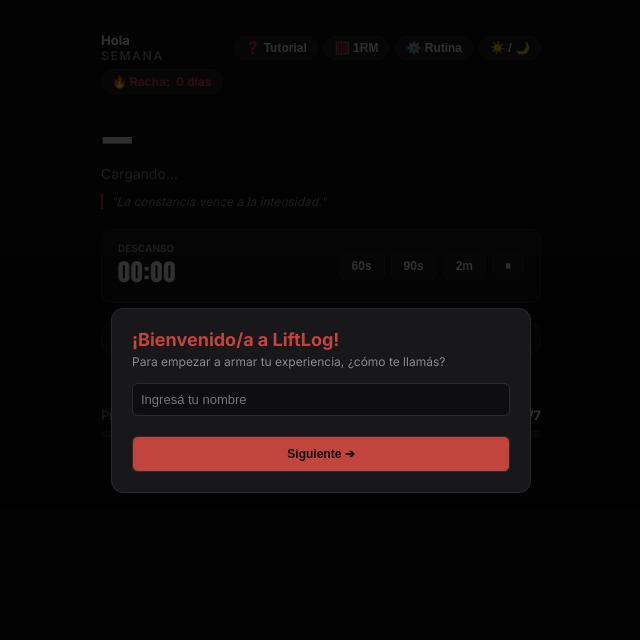
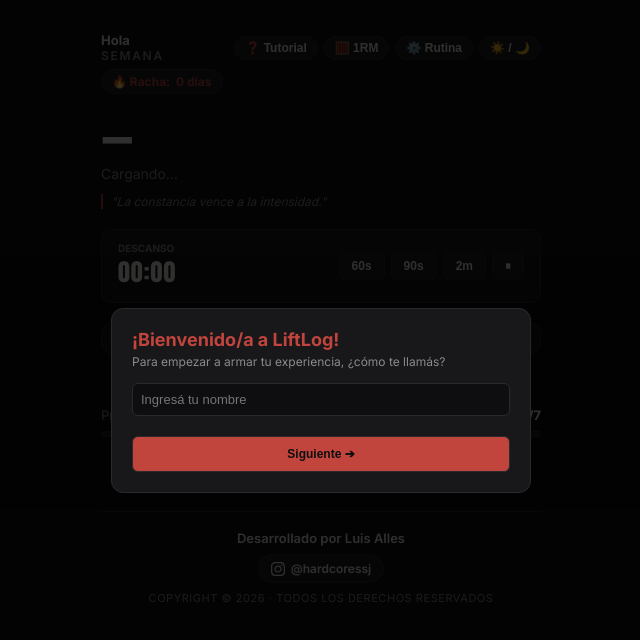
Before and after one commit to UrHardcore/Fitness-Gym-Bro, a plain HTML site: page index.html in a window 1280 px wide. Shown: the whole page, without its empty margins (319-959 px from the left). Drawn offline with nearby package versions, Linux system fonts and the light colour scheme.

Commit message:
Update index.html

```diff
--- a/index.html
+++ b/index.html
@@ -227,6 +227,57 @@
   .reset-link{ margin-top: 22px; text-align:center; }
   .reset-link button{ background:none; border:none; color: var(--text-muted); font-size: 12px; cursor:pointer; text-decoration: underline; }
 
+  /* Estilos para Firma y Redes */
+  .footer-branding {
+    margin-top: 32px;
+    padding-top: 18px;
+    border-top: 1px solid var(--border);
+    text-align: center;
+    display: flex;
+    flex-direction: column;
+    align-items: center;
+    gap: 8px;
+  }
+
+  .footer-copy {
+    font-size: 11px;
+    color: var(--text-muted);
+    letter-spacing: 0.05em;
+    text-transform: uppercase;
+  }
+
+  .footer-author {
+    font-size: 13px;
+    font-weight: 600;
+    color: var(--text);
+  }
+
+  .ig-link {
+    display: inline-flex;
+    align-items: center;
+    gap: 6px;
+    background: var(--surface-2);
+    border: 1px solid var(--border);
+    padding: 6px 12px;
+    border-radius: 20px;
+    color: var(--text);
+    text-decoration: none;
+    font-size: 12px;
+    font-weight: 600;
+    transition: background 0.2s ease, border-color 0.2s ease;
+  }
+
+  .ig-link:hover {
+    border-color: var(--accent);
+    background: var(--accent-soft);
+  }
+
+  .ig-icon {
+    width: 14px;
+    height: 14px;
+    fill: currentColor;
+  }
+
   .modal-overlay {
     position: fixed; top: 0; left: 0; right: 0; bottom: 0;
     background: rgba(0,0,0,0.8); display: none;
@@ -318,6 +369,18 @@
   <div class="reset-link">
     <button id="resetBtn">Reiniciar esta semana</button>
   </div>
+
+  <!-- Pie de página con Firma de Autor -->
+  <footer class="footer-branding">
+    <div class="footer-author">Desarrollado por Luis Alles</div>
+    <a href="https://www.instagram.com/hardcoressj" target="_blank" rel="noopener noreferrer" class="ig-link">
+      <svg class="ig-icon" viewBox="0 0 24 24">
+        <path d="M12 2.163c3.204 0 3.584.012 4.85.07 3.252.148 4.771 1.691 4.919 4.919.058 1.265.069 1.645.069 4.849 0 3.205-.012 3.584-.069 4.849-.149 3.225-1.664 4.771-4.919 4.919-1.266.058-1.644.07-4.85.07-3.204 0-3.584-.012-4.849-.07-3.26-.149-4.771-1.699-4.919-4.92-.058-1.265-.07-1.644-.07-4.849 0-3.204.013-3.583.07-4.849.149-3.227 1.664-4.771 4.919-4.919 1.266-.057 1.645-.069 4.849-.069zm0-2.163c-3.259 0-3.667.014-4.947.072-4.358.2-6.78 2.618-6.98 6.98-.059 1.281-.073 1.689-.073 4.948 0 3.259.014 3.668.072 4.948.2 4.358 2.618 6.78 6.98 6.98 1.281.058 1.689.072 4.948.072 3.259 0 3.668-.014 4.948-.072 4.354-.2 6.782-2.618 6.979-6.98.059-1.28.073-1.689.073-4.948 0-3.259-.014-3.667-.072-4.947-.196-4.354-2.617-6.78-6.979-6.98-1.281-.059-1.69-.073-4.949-.073zm0 5.838c-3.403 0-6.162 2.759-6.162 6.162s2.759 6.163 6.162 6.163 6.162-2.759 6.162-6.163c0-3.403-2.759-6.162-6.162-6.162zm0 10.162c-2.209 0-4-1.79-4-4 0-2.209 1.791-4 4-4s4 1.791 4 4c0 2.21-1.791 4-4 4zm6.406-11.845c-.796 0-1.441.645-1.441 1.44s.645 1.44 1.441 1.44c.795 0 1.439-.645 1.439-1.44s-.644-1.44-1.439-1.44z"/>
+      </svg>
+      @hardcoressj
+    </a>
+    <div class="footer-copy">Copyright © 2026 · Todos los derechos reservados</div>
+  </footer>
 </div>
 
 <div class="modal-overlay" id="chartModal">
@@ -932,6 +995,14 @@
         <button class="timer-btn" style="width:100%; padding:10px; background:var(--accent); color:#0E0E10; margin-top:14px;" onclick="nextTutorialStep()">
           ${tutorialStep === 2 ? 'Finalizar Tutorial' : 'Siguiente ➔'}
         </button>
+        <div class="footer-branding" style="margin-top:20px; padding-top:12px;">
+          <div class="footer-author" style="font-size:12px;">Desarrollado por Luis Alles</div>
+          <a href="https://www.instagram.com/hardcoressj" target="_blank" rel="noopener noreferrer" class="ig-link" style="font-size:11px; padding:4px 10px;">
+            <svg class="ig-icon" viewBox="0 0 24 24" style="width:12px; height:12px;"><path d="M12 2.163c3.204 0 3.584.012 4.85.07 3.252.148 4.771 1.691 4.919 4.919.058 1.265.069 1.645.069 4.849 0 3.205-.012 3.584-.069 4.849-.149 3.225-1.664 4.771-4.919 4.919-1.266.058-1.644.07-4.85.07-3.204 0-3.584-.012-4.849-.07-3.26-.149-4.771-1.699-4.919-4.92-.058-1.265-.07-1.644-.07-4.849 0-3.204.013-3.583.07-4.849.149-3.227 1.664-4.771 4.919-4.919 1.266-.057 1.645-.069 4.849-.069zm0-2.163c-3.259 0-3.667.014-4.947.072-4.358.2-6.78 2.618-6.98 6.98-.059 1.281-.073 1.689-.073 4.948 0 3.259.014 3.668.072 4.948.2 4.358 2.618 6.78 6.98 6.98 1.281.058 1.689.072 4.948.072 3.259 0 3.668-.014 4.948-.072 4.354-.2 6.782-2.618 6.979-6.98.059-1.28.073-1.689.073-4.948 0-3.259-.014-3.667-.072-4.947-.196-4.354-2.617-6.78-6.979-6.98-1.281-.059-1.69-.073-4.949-.073zm0 5.838c-3.403 0-6.162 2.759-6.162 6.162s2.759 6.163 6.162 6.163 6.162-2.759 6.162-6.163c0-3.403-2.759-6.162-6.162-6.162zm0 10.162c-2.209 0-4-1.79-4-4 0-2.209 1.791-4 4-4s4 1.791 4 4c0 2.21-1.791 4-4 4zm6.406-11.845c-.796 0-1.441.645-1.441 1.44s.645 1.44 1.441 1.44c.795 0 1.439-.645 1.439-1.44s-.644-1.44-1.439-1.44z"/></svg>
+            @hardcoressj
+          </a>
+          <div class="footer-copy" style="font-size:10px;">Copyright © 2026</div>
+        </div>
       `;
     } else if(obStep === 4) {
       b.innerHTML = `
```
